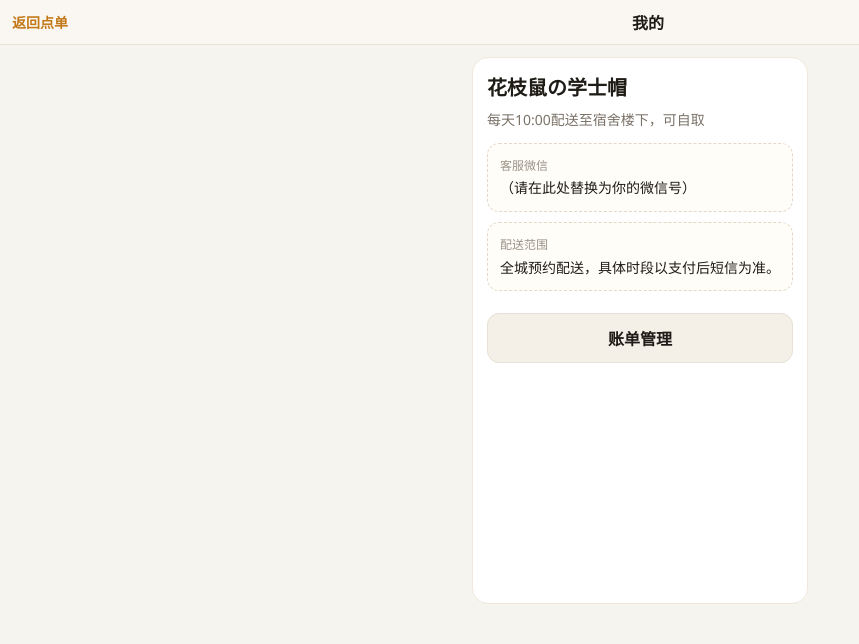
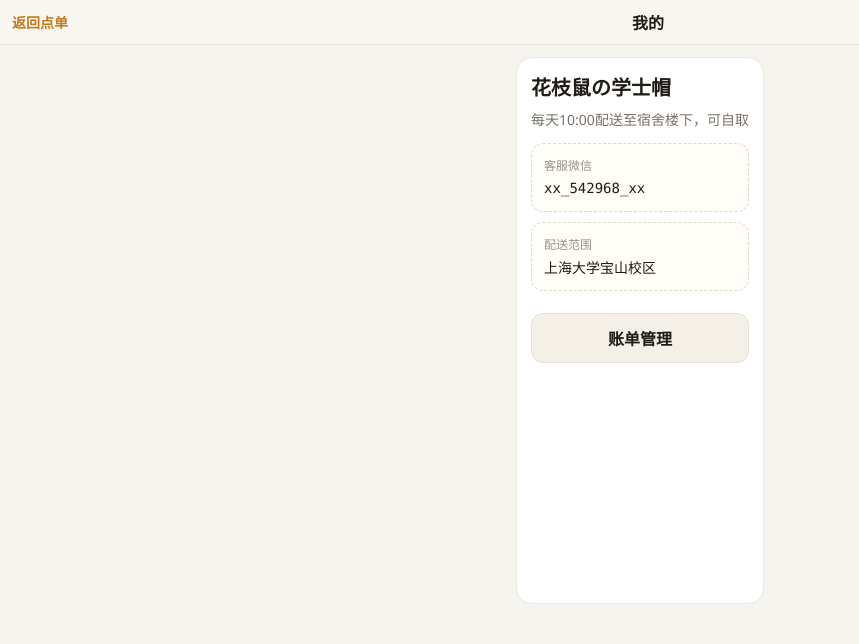
Before and after one commit to luohuixin0724-ui/cap_shop, a Flask app: page /mine in a window 1280 px wide. Shown: the top 644 px of the page, without its empty margins (0-859 px from the left). Run offline with Flask 3, Linux system fonts and the light colour scheme.

Commit message:
Update app and mine page
Co-authored-by: Cursor <cursoragent@cursor.com>

```diff
--- a/app.py
+++ b/app.py
@@ -76,6 +76,8 @@ DEPOSIT_PER_UNIT = 30
 SHOP_NAME = "花枝鼠の学士帽"
 SHOP_ADDRESS = "每天10:00配送至宿舍楼下，可自取"
 SHOP_NOTICE = "每客消毒，喷香香，持续生产中……。"
+SHOP_WECHAT_ID = "xx_542968_xx"
+SHOP_DELIVERY_SCOPE = "上海大学宝山校区"
 
 # 进站导览图（放于 static/img/fengye.png）
 FENGYE_IMAGE = "img/fengye.png"
@@ -777,6 +779,8 @@ def create_app() -> Flask:
             "SHOP_NAME": SHOP_NAME,
             "SHOP_ADDRESS": SHOP_ADDRESS,
             "SHOP_NOTICE": SHOP_NOTICE,
+            "SHOP_WECHAT_ID": SHOP_WECHAT_ID,
+            "SHOP_DELIVERY_SCOPE": SHOP_DELIVERY_SCOPE,
             "CATEGORIES": CATEGORIES,
             "nav_active": nav_active_key,
             "STATUS_LABELS": STATUS_LABELS,
--- a/templates/mine.html
+++ b/templates/mine.html
@@ -15,11 +15,11 @@
     <div class="mine-cards">
       <div class="mine-card">
         <div class="mine-k">客服微信</div>
-        <div class="mine-v mono">（请在此处替换为你的微信号）</div>
+        <div class="mine-v mono">{{ SHOP_WECHAT_ID }}</div>
       </div>
       <div class="mine-card">
         <div class="mine-k">配送范围</div>
-        <div class="mine-v">全城预约配送，具体时段以支付后短信为准。</div>
+        <div class="mine-v">{{ SHOP_DELIVERY_SCOPE }}</div>
       </div>
     </div>
     <button type="button" class="btn-block secondary" id="open-admin-panel" aria-haspopup="dialog">
```
